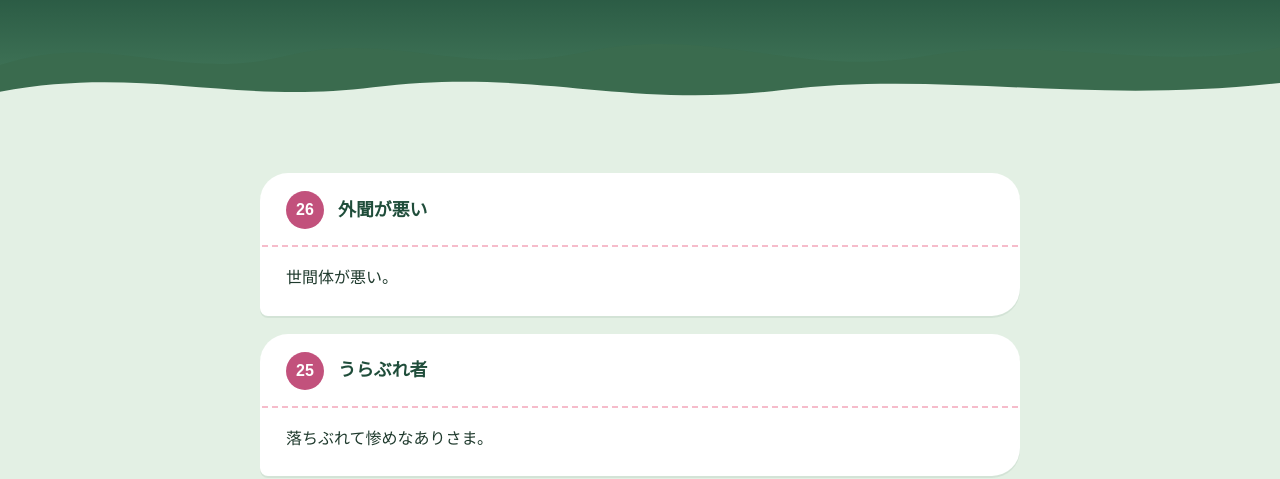
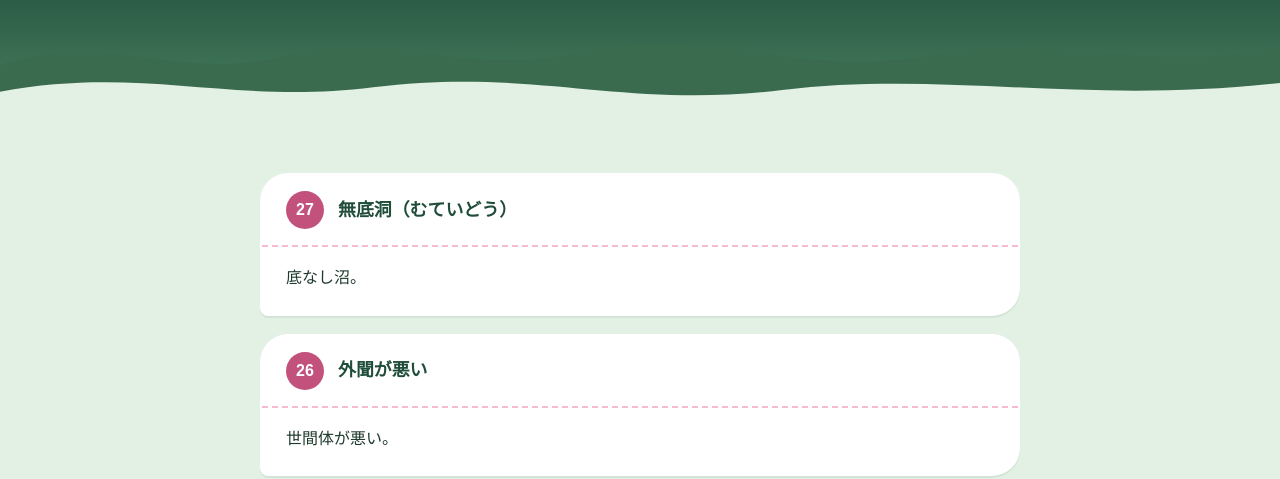
Before and after one commit to Azaleacreativeroom888/fan-japanese, a plain HTML site: page report1.html in a window 1280 px wide. Shown: the part 321-800 px from the top of the page. Drawn offline with Linux system fonts and the light colour scheme; a web font is replaced by a local one.

Commit message:
Update report1.html

```diff
--- a/report1.html
+++ b/report1.html
@@ -150,6 +150,11 @@ footer small{display:block;opacity:.8}
   <section aria-label="気になった日本語の一覧">
     <div class="wrap">
       <div class="items">
+
+        <div class="item">
+          <div class="item-header"><span class="item-num">27</span><h2>無底洞（むていどう）</h2></div>
+          <div class="item-body"><p>底なし沼。</p></div>
+        </div>
 
         <div class="item">
           <div class="item-header"><span class="item-num">26</span><h2>外聞が悪い</h2></div>
```
